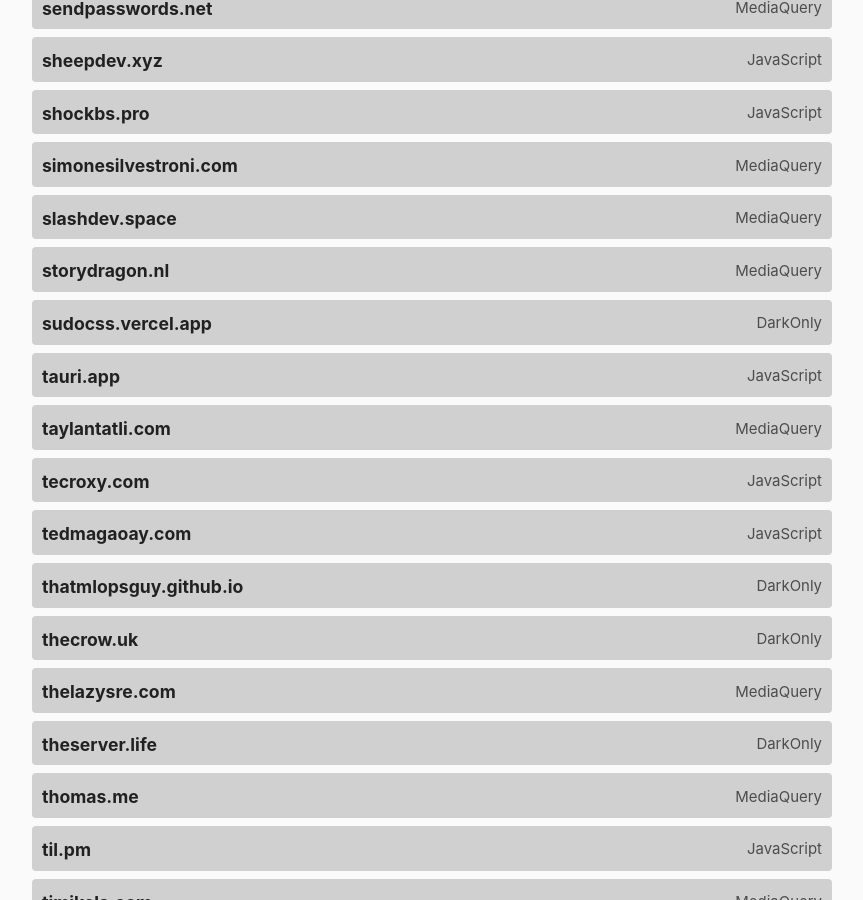
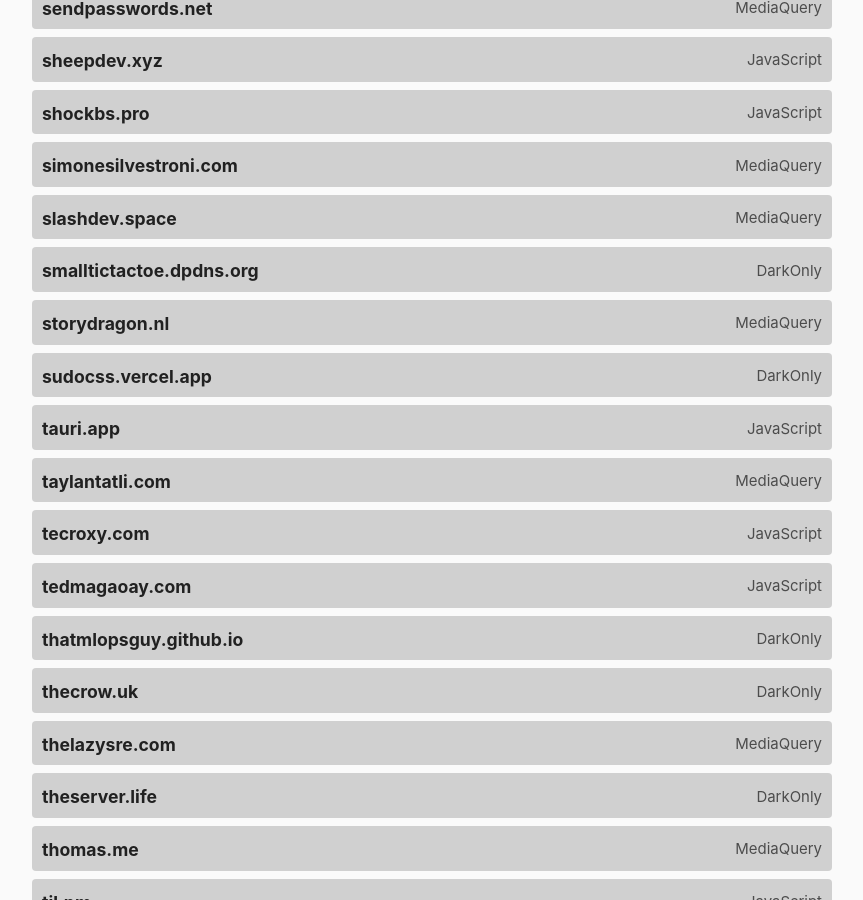
Before and after one commit to katherinek727/darktheme.club, a Jekyll site: the page built from index.md, in a window 1280 px wide and 900 px high, scrolled down 7791 px. Shown: the whole window, without its empty margins (208-1071 px from the left). Built offline with Jekyll 4.4.1, drawn with Linux system fonts in a browser that asks for light colours.

Commit message:
Update sites.yml

```diff
--- a/_data/sites.yml
+++ b/_data/sites.yml
@@ -698,6 +698,11 @@
   method: mediaquery
   last_checked: 2022-04-16
 
+- domain: smalltictactoe.dpdns.org
+  url: https://smalltictactoe.dpdns.org/
+  method: darkonly
+  last_checked: 2025-10-26
+
 - domain: storydragon.nl
   url: https://storydragon.nl
   method: mediaquery
```
